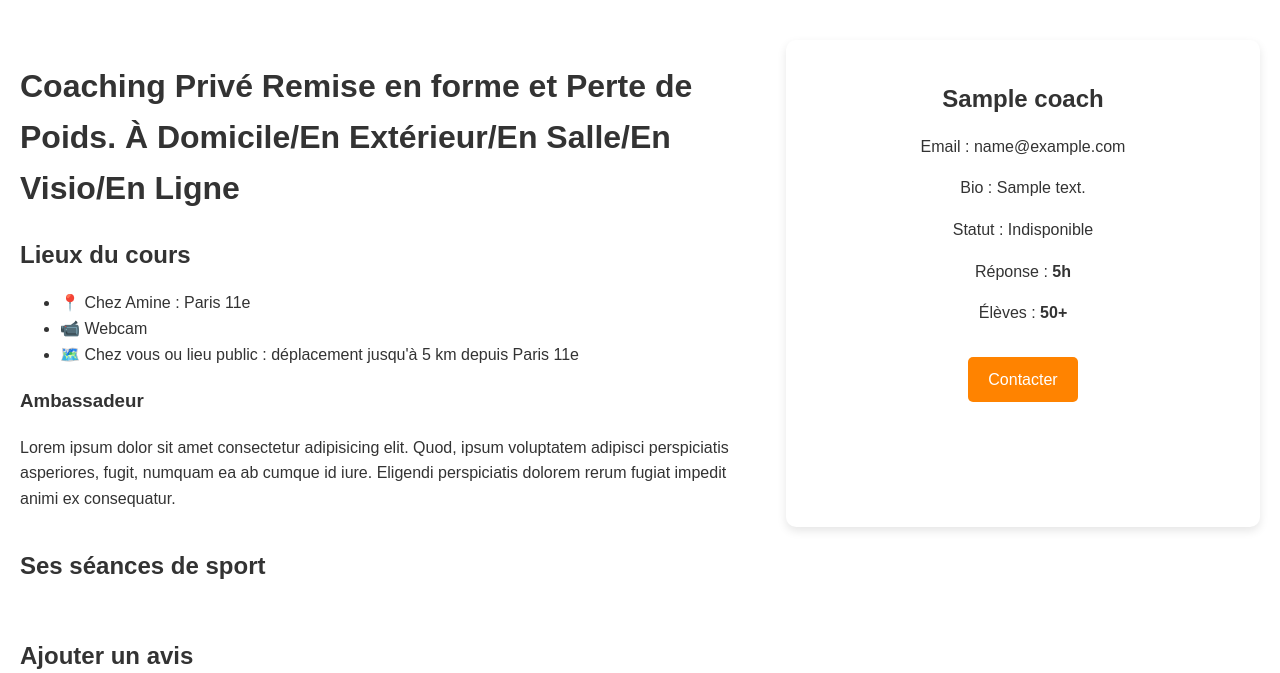
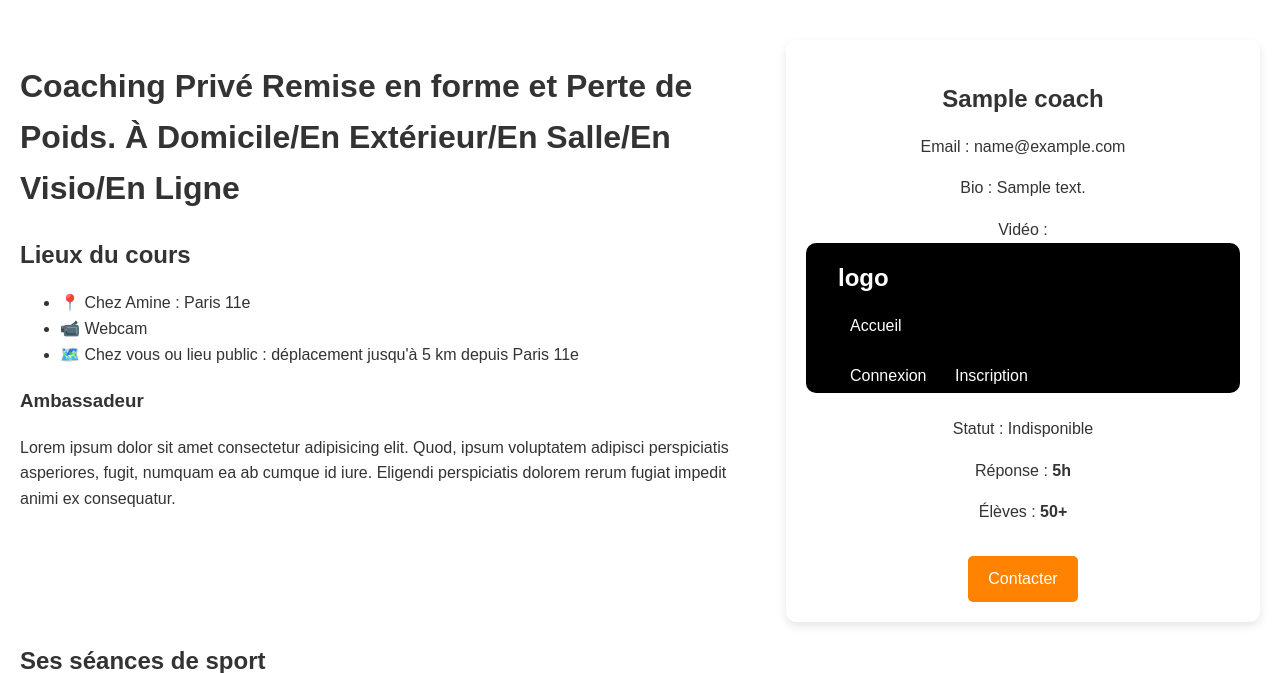
Before and after one commit to william7865/MatchFit, a PHP site: template templates/profiles/coachAccount.php in a window 1280 px wide. Shown: the part 74-747 px from the top of the page. Run offline with PHP 8.4, Linux system fonts and the light colour scheme; the template is opened without the code that fills it: most values are stand-ins (such as "Sample title", 1, 10 or a date in 2020).

Commit message:
Add video dans coachaAccount

```diff
--- a/public/css/coachAccount.css
+++ b/public/css/coachAccount.css
@@ -33,6 +33,13 @@
 .profile-card h2 {
     font-size: 24px;
     margin-bottom: 10px;
+}
+
+.profile-card iframe {
+    width: 100%;
+    height: auto;
+    max-width: 100%;
+    border-radius: 10px;
 }
 
 .contact-button {
--- a/public/css/coachProfile.css
+++ b/public/css/coachProfile.css
@@ -84,7 +84,6 @@
 
 .coach-profile-container ul li strong {
     display: block;
-    color: #ff8300;
     font-size: 1.1rem;
     margin-bottom: 0.5rem;
 }
--- a/templates/profiles/coachAccount.php
+++ b/templates/profiles/coachAccount.php
@@ -10,13 +10,11 @@
 </head>
 <body>
     <?php include __DIR__ . '/../partials/header.php'; ?>
-
     <div class="coach-page">
         <!-- Section principale -->
         <div class="main-section">
             <div class="left-content">
                 <h1>Coaching Privé Remise en forme et Perte de Poids. À Domicile/En Extérieur/En Salle/En Visio/En Ligne</h1>
-
                 <h2>Lieux du cours</h2>
                 <ul>
                     <li>📍 Chez Amine : Paris 11e</li>
@@ -42,6 +40,22 @@
                         <?php echo htmlspecialchars($coach['bio']); ?>
                     <?php else: ?>
                         Le coach n'a pas fourni de bio.
+                    <?php endif; ?>
+                </p>
+                <p>Vidéo :
+                    <?php if (!empty($coach['video_url'])): ?>
+                        <?php
+                            // Convertir l'URL de la vidéo en URL d'intégration
+                            $video_url = htmlspecialchars($coach['video_url']);
+                            if (preg_match('/youtu\.be\/([^\?]*)/', $video_url, $matches) || preg_match('/youtube\.com\/watch\?v=([^\&]*)/', $video_url, $matches)) {
+                                $embed_url = 'https://www.youtube.com/embed/' . $matches[1];
+                            } else {
+                                $embed_url = $video_url;
+                            }
+                        ?>
+                        <iframe width="560" height="315" src="<?php echo $embed_url; ?>" frameborder="0" allowfullscreen></iframe>
+                    <?php else: ?>
+                        Le coach n'a pas fourni de vidéo.
                     <?php endif; ?>
                 </p>
                 <p>Statut :
@@ -80,7 +94,6 @@
         <h2>Ajouter un avis</h2>
         <form method="POST" action="/addReview" class="review-form">
             <input type="hidden" name="coach_id" value="<?php echo htmlspecialchars($coach['id']); ?>">
-
             <div class="form-group">
                 <label for="rating">Note globale :</label>
                 <div class="stars">
@@ -91,14 +104,13 @@
                     <input type="radio" id="star1" name="rating" value="1"><label for="star1" title="1 étoile"></label>
                 </div>
             </div>
-
             <div class="form-group">
                 <label for="comment">Partagez votre expérience :</label>
                 <textarea id="comment" name="comment" required></textarea>
             </div>
-
             <button type="submit" class="add-review-button">Ajouter l'avis</button>
         </form>
+
         <!-- Affichage des avis -->
         <h2>Avis <span class="info-icon">ⓘ</span></h2>
         <div class="coach-reviews">
@@ -134,7 +146,6 @@
             <?php endif; ?>
         </div>
     </div>
-
     <?php include __DIR__ . '/../partials/footer.php'; ?>
 </body>
 </html>
```
Also changed, not shown: src/Models/Review.php (deleted, +0 -31 lines). Lines whose indentation alone changed are shown as unchanged.
